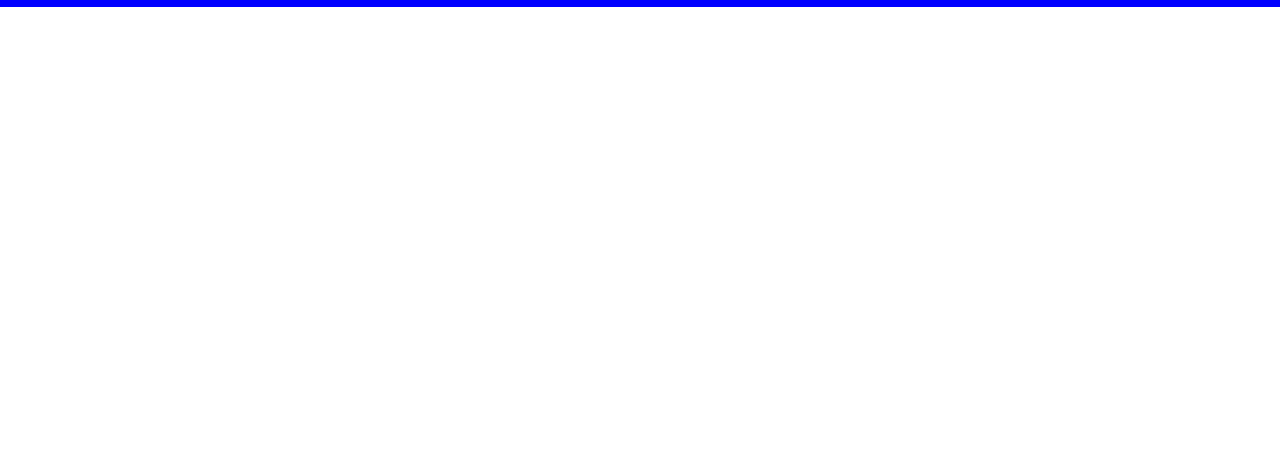
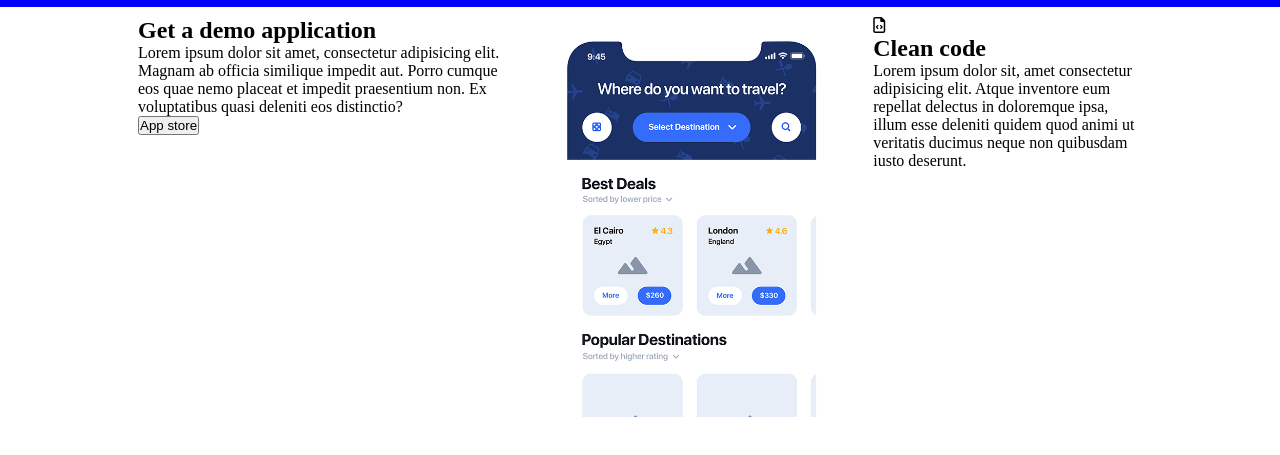
Before and after one commit to Maino24/htmlcss-responsive-layout, a plain HTML site: page index.html in a window 1280 px wide. Shown: the part 53-508 px from the top of the page. Drawn offline with Linux system fonts and the light colour scheme.

Commit message:
prima section colonne prima riga

```diff
--- a/css/style.css
+++ b/css/style.css
@@ -37,3 +37,20 @@ ul{
     border: none;
     padding: 0 10px;
 }
+
+.container-due-colonne{
+    width: 100%;
+    display: flex;
+}
+
+.c-i-s{
+    flex-basis: 56%;
+}
+
+.img-phone{
+    height: 400px;
+}
+
+.c-i-r{
+    flex-basis: 40%;
+}
--- a/index.html
+++ b/index.html
@@ -4,6 +4,7 @@
     <meta charset="UTF-8">
     <meta http-equiv="X-UA-Compatible" content="IE=edge">
     <meta name="viewport" content="width=device-width, initial-scale=1.0">
+    <link rel="stylesheet" href="https://cdnjs.cloudflare.com/ajax/libs/font-awesome/6.2.0/css/all.min.css" integrity="sha512-xh6O/CkQoPOWDdYTDqeRdPCVd1SpvCA9XXcUnZS2FmJNp1coAFzvtCN9BmamE+4aHK8yyUHUSCcJHgXloTyT2A==" crossorigin="anonymous" referrerpolicy="no-referrer" />
     <title>Document</title>
     <link rel="stylesheet" href="./css/style.css">
 </head>
@@ -23,7 +24,28 @@
 
         </div>
     </header>
+    <main>
+        <section class="container">
+            <div class="container-due-colonne">
+                <div class="c-i-s">
+                    <h2>Get a demo application</h2>
+                    <p>Lorem ipsum dolor sit amet, consectetur adipisicing elit. Magnam ab officia similique impedit aut. Porro cumque eos quae nemo placeat et impedit praesentium non. Ex voluptatibus quasi deleniti eos distinctio?</p>
+                    <button>App store</button>
+                </div>
+                <div>
+                    <img src="./img/phone.png" class="img-phone" alt="">
+                </div>
+                <div class="c-i-r">
+                    <i class="fa-regular fa-file-code"></i>
+                    <h2>Clean code</h2>
+                    <p>Lorem ipsum dolor sit, amet consectetur adipisicing elit. Atque inventore eum repellat delectus in doloremque ipsa, illum esse deleniti quidem quod animi ut veritatis ducimus neque non quibusdam iusto deserunt.</p>
+                </div>
+            </div>
+        </section>
 
+
+
+    </main>
 
 
 
```
